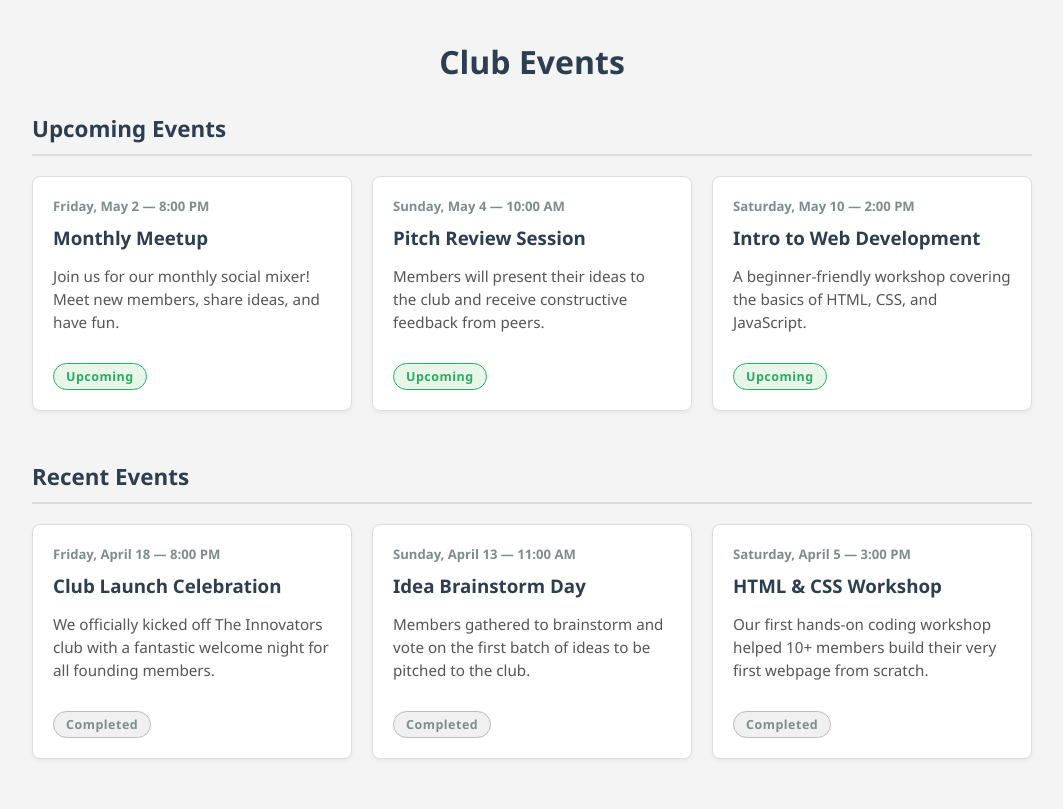
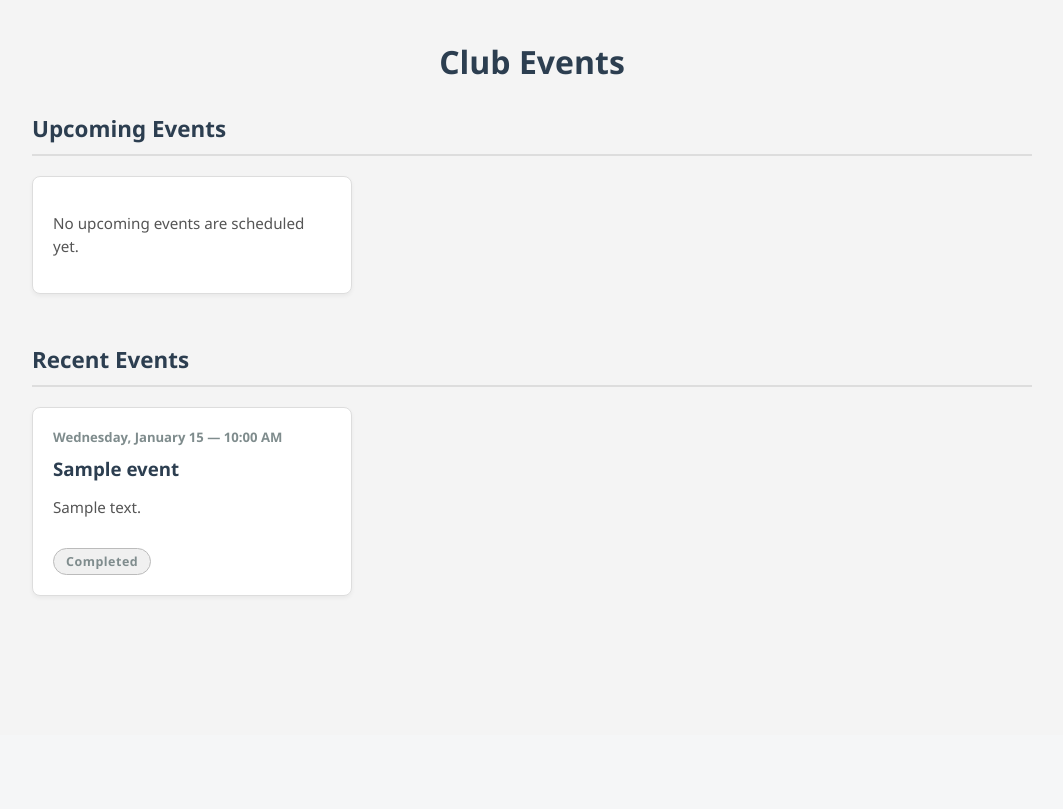
Before and after one commit to ullas-6575/web-Assignment-86, a PHP site: page /events.php in a window 1280 px wide. Shown: the part 65-874 px from the top of the page, without its empty margins (108-1171 px from the left). After the commit the page ends 661 px from the top, so only its background shows below. Run offline with PHP 8.4, Linux system fonts and the light colour scheme; tables that the repository leaves empty hold one stand-in row (values such as "Sample post").

Commit message:
event page by president

```diff
--- a/events.php
+++ b/events.php
@@ -1,6 +1,33 @@
 <?php
 session_start();
+include 'db.php';
+
 $isLoggedIn = isset($_SESSION['username']);
+$userRole = $_SESSION['role'] ?? null;
+
+$now = date('Y-m-d H:i:s');
+$upcomingEvents = [];
+$recentEvents = [];
+
+$eventsQuery = "SELECT e.*, u.fullname AS created_by_name FROM events e LEFT JOIN users u ON e.created_by = u.id ORDER BY e.event_date ASC";
+$eventsResult = mysqli_query($conn, $eventsQuery);
+if ($eventsResult) {
+    while ($event = mysqli_fetch_assoc($eventsResult)) {
+        if ($event['event_date'] >= $now) {
+            $upcomingEvents[] = $event;
+        } else {
+            array_unshift($recentEvents, $event);
+        }
+    }
+    mysqli_free_result($eventsResult);
+}
+
+mysqli_close($conn);
+
+function formatEventDate($dateTime)
+{
+    return date('l, F j — g:i A', strtotime($dateTime));
+}
 ?>
 <!DOCTYPE html>
 <html lang="en">
@@ -38,51 +65,69 @@ $isLoggedIn = isset($_SESSION['username']);
 
         <h1 class="events-page-title">Club Events</h1>
 
+        <?php if ($userRole === 'president'): ?>
+            <section class="events-section event-form-section">
+                <h2 class="events-section-title">Create New Event</h2>
+                <?php if (isset($_GET['success']) && $_GET['success'] === '1'): ?>
+                    <p style="color:#27ae60;">Event created successfully.</p>
+                <?php elseif (isset($_GET['error'])): ?>
+                    <p style="color:#e74c3c;"><?php echo htmlspecialchars($_GET['error']); ?></p>
+                <?php endif; ?>
+                <form class="event-form" method="POST" action="post_event.php">
+                    <label>
+                        Title
+                        <input type="text" name="title" required placeholder="Event title">
+                    </label>
+                    <label>
+                        Description
+                        <textarea name="description" required placeholder="Event description"></textarea>
+                    </label>
+                    <label>
+                        Date & Time
+                        <input type="datetime-local" name="event_date" required>
+                    </label>
+                    <button type="submit" name="submit" class="post-btn">Save Event</button>
+                </form>
+            </section>
+        <?php endif; ?>
+
         <section class="events-section" id="future-events">
             <h2 class="events-section-title">Upcoming Events</h2>
             <div class="events-grid">
+                <?php if (count($upcomingEvents) === 0): ?>
+                    <div class="event-card">
+                        <p>No upcoming events are scheduled yet.</p>
+                    </div>
+                <?php else: ?>
+                    <?php foreach ($upcomingEvents as $event): ?>
                         <div class="event-card future">
-                    <div class="event-date">Friday, May 2 — 8:00 PM</div>
-                    <h3>Monthly Meetup</h3>
-                    <p>Join us for our monthly social mixer! Meet new members, share ideas, and have fun.</p>
+                            <div class="event-date"><?php echo htmlspecialchars(formatEventDate($event['event_date'])); ?></div>
+                            <h3><?php echo htmlspecialchars($event['title']); ?></h3>
+                            <p><?php echo nl2br(htmlspecialchars($event['description'])); ?></p>
                             <span class="event-badge upcoming">Upcoming</span>
                         </div>
-                <div class="event-card future">
-                    <div class="event-date">Sunday, May 4 — 10:00 AM</div>
-                    <h3>Pitch Review Session</h3>
-                    <p>Members will present their ideas to the club and receive constructive feedback from peers.</p>
-                    <span class="event-badge upcoming">Upcoming</span>
-                </div>
-                <div class="event-card future">
-                    <div class="event-date">Saturday, May 10 — 2:00 PM</div>
-                    <h3>Intro to Web Development</h3>
-                    <p>A beginner-friendly workshop covering the basics of HTML, CSS, and JavaScript.</p>
-                    <span class="event-badge upcoming">Upcoming</span>
-                </div>
+                    <?php endforeach; ?>
+                <?php endif; ?>
             </div>
         </section>
 
         <section class="events-section" id="recent-events">
             <h2 class="events-section-title">Recent Events</h2>
             <div class="events-grid">
+                <?php if (count($recentEvents) === 0): ?>
+                    <div class="event-card">
+                        <p>No recent events have been completed yet.</p>
+                    </div>
+                <?php else: ?>
+                    <?php foreach ($recentEvents as $event): ?>
                         <div class="event-card past">
-                    <div class="event-date">Friday, April 18 — 8:00 PM</div>
-                    <h3>Club Launch Celebration</h3>
-                    <p>We officially kicked off The Innovators club with a fantastic welcome night for all founding members.</p>
+                            <div class="event-date"><?php echo htmlspecialchars(formatEventDate($event['event_date'])); ?></div>
+                            <h3><?php echo htmlspecialchars($event['title']); ?></h3>
+                            <p><?php echo nl2br(htmlspecialchars($event['description'])); ?></p>
                             <span class="event-badge past">Completed</span>
                         </div>
-                <div class="event-card past">
-                    <div class="event-date">Sunday, April 13 — 11:00 AM</div>
-                    <h3>Idea Brainstorm Day</h3>
-                    <p>Members gathered to brainstorm and vote on the first batch of ideas to be pitched to the club.</p>
-                    <span class="event-badge past">Completed</span>
-                </div>
-                <div class="event-card past">
-                    <div class="event-date">Saturday, April 5 — 3:00 PM</div>
-                    <h3>HTML & CSS Workshop</h3>
-                    <p>Our first hands-on coding workshop helped 10+ members build their very first webpage from scratch.</p>
-                    <span class="event-badge past">Completed</span>
-                </div>
+                    <?php endforeach; ?>
+                <?php endif; ?>
             </div>
         </section>
 
--- a/style.css
+++ b/style.css
@@ -296,6 +296,33 @@ html {
     border: 1px solid #bbb;
 }
 
+.event-form {
+    display: grid;
+    gap: 15px;
+    max-width: 620px;
+    margin-bottom: 30px;
+}
+
+.event-form label {
+    display: block;
+    font-weight: 600;
+    color: #34495e;
+}
+
+.event-form input,
+.event-form textarea {
+    width: 100%;
+    padding: 12px;
+    border: 1px solid #ccc;
+    border-radius: 6px;
+    font-family: inherit;
+    font-size: 0.95rem;
+}
+
+.event-form textarea {
+    min-height: 120px;
+}
+
 /* Cards & Widgets */
 .new-idea-section,
 .idea-card,
```
Also changed, not shown: index.php (+22 -0 lines), post_event.php (added, +47 -0 lines), setup_database.sql (+10 -0 lines). Lines whose indentation alone changed are shown as unchanged.
